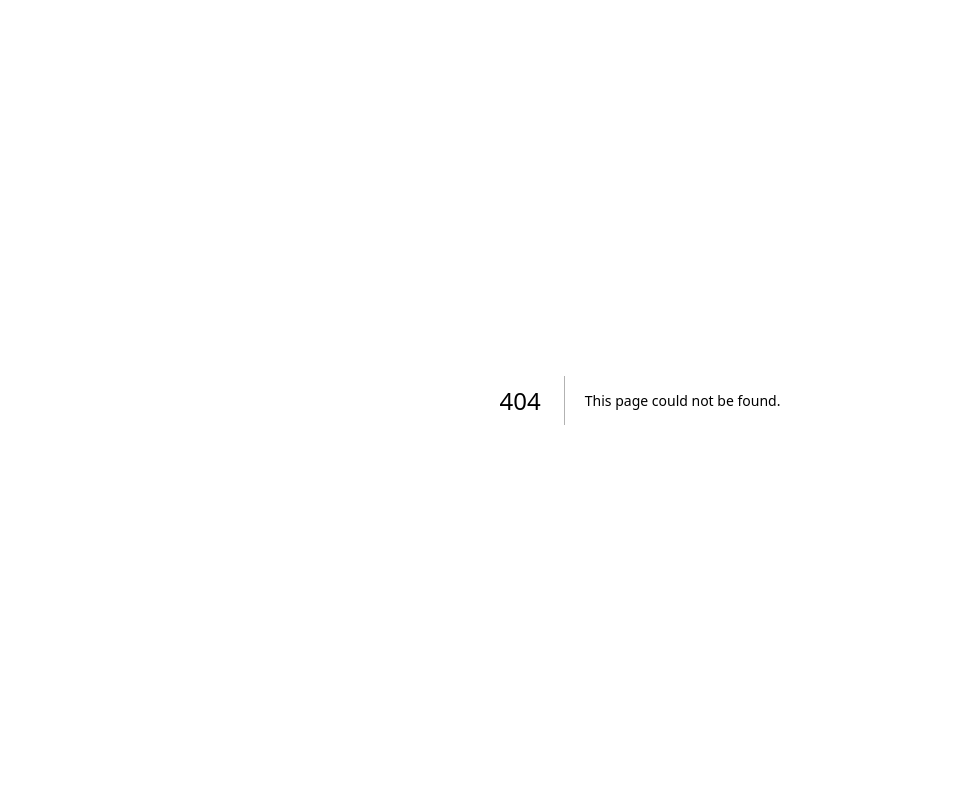
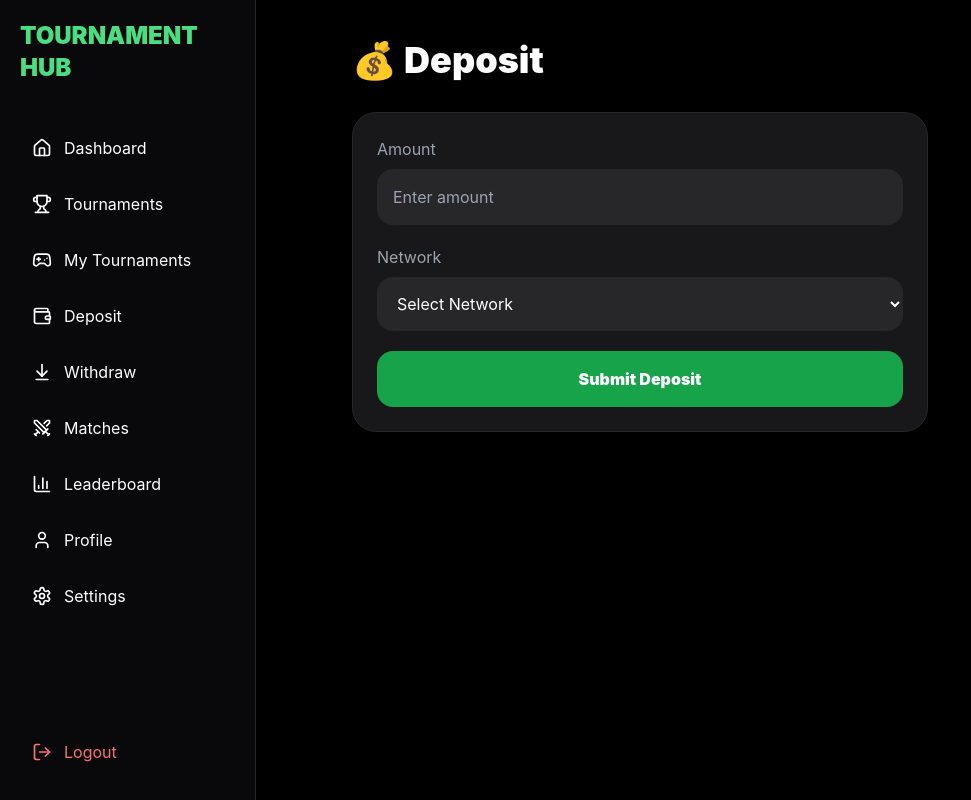
Before and after one commit to Cashipro/opbattle, a Next.js app in the folder frontend/: page /deposit in a window 1280 px wide. Before the commit this address had no page. Shown: the whole page, without its empty margins (0-971 px from the left). Built offline with nearby package versions, Linux system fonts and the light colour scheme.

Commit message:
Create page.tsx

```diff
--- /dev/null
+++ b/frontend/src/app/deposit/page.tsx
@@ -0,0 +1,367 @@
+"use client";
+
+
+import {
+useState
+} from "react";
+
+
+import Sidebar from "@/components/Sidebar";
+
+
+
+
+
+
+export default function Deposit(){
+
+
+
+const [amount,setAmount] = useState("");
+
+const [network,setNetwork] = useState("");
+
+
+
+
+
+
+
+
+const walletAddress =
+network === "TRC20"
+
+?
+"TXXXXXXXXXXXXXXXXXXXX"
+
+:
+
+network === "BEP20"
+
+?
+
+"0xXXXXXXXXXXXXXXXX"
+
+:
+
+"";
+
+
+
+
+
+
+
+
+function submit(){
+
+
+if(!amount || !network){
+
+alert(
+"Please fill all fields"
+);
+
+return;
+
+}
+
+
+
+alert(
+"Deposit request submitted"
+);
+
+
+
+}
+
+
+
+
+
+
+
+
+return (
+
+<div className="
+flex
+min-h-screen
+bg-black
+text-white
+">
+
+
+
+
+
+
+<Sidebar />
+
+
+
+
+
+
+
+
+<main className="
+flex-1
+p-4
+pt-20
+md:p-10
+md:pt-10
+">
+
+
+
+
+
+<div className="
+max-w-xl
+mx-auto
+">
+
+
+
+
+
+
+<h1 className="
+text-3xl
+md:text-4xl
+font-black
+mb-8
+">
+
+💰 Deposit
+
+</h1>
+
+
+
+
+
+
+
+
+<div className="
+bg-zinc-900
+border
+border-zinc-800
+rounded-3xl
+p-6
+space-y-5
+">
+
+
+
+
+
+
+
+<div>
+
+<label className="
+text-gray-400
+block
+mb-2
+">
+
+Amount
+
+</label>
+
+
+<input
+
+value={amount}
+
+onChange={(e)=>setAmount(e.target.value)}
+
+type="number"
+
+placeholder="Enter amount"
+
+className="
+w-full
+bg-zinc-800
+rounded-xl
+p-4
+outline-none
+"
+
+ />
+
+</div>
+
+
+
+
+
+
+
+
+
+<div>
+
+<label className="
+text-gray-400
+block
+mb-2
+">
+
+Network
+
+</label>
+
+
+<select
+
+value={network}
+
+onChange={(e)=>setNetwork(e.target.value)}
+
+className="
+w-full
+bg-zinc-800
+rounded-xl
+p-4
+outline-none
+"
+
+>
+
+
+<option value="">
+
+Select Network
+
+</option>
+
+
+<option value="TRC20">
+
+USDT TRC20
+
+</option>
+
+
+<option value="BEP20">
+
+USDT BEP20
+
+</option>
+
+
+</select>
+
+
+</div>
+
+
+
+
+
+
+
+
+
+{
+
+walletAddress &&
+
+<div className="
+bg-zinc-800
+rounded-xl
+p-4
+break-all
+">
+
+<p className="
+text-gray-400
+mb-2
+">
+
+Send USDT To:
+
+</p>
+
+
+<p className="
+font-bold
+text-green-400
+">
+
+{walletAddress}
+
+</p>
+
+
+</div>
+
+}
+
+
+
+
+
+
+
+
+
+<button
+
+onClick={submit}
+
+className="
+w-full
+bg-green-600
+py-4
+rounded-xl
+font-black
+hover:bg-green-700
+"
+
+>
+
+Submit Deposit
+
+</button>
+
+
+
+
+
+
+
+
+</div>
+
+
+
+
+
+
+
+
+</div>
+
+
+
+
+
+</main>
+
+
+
+
+
+
+</div>
+
+);
+
+
+}
```
